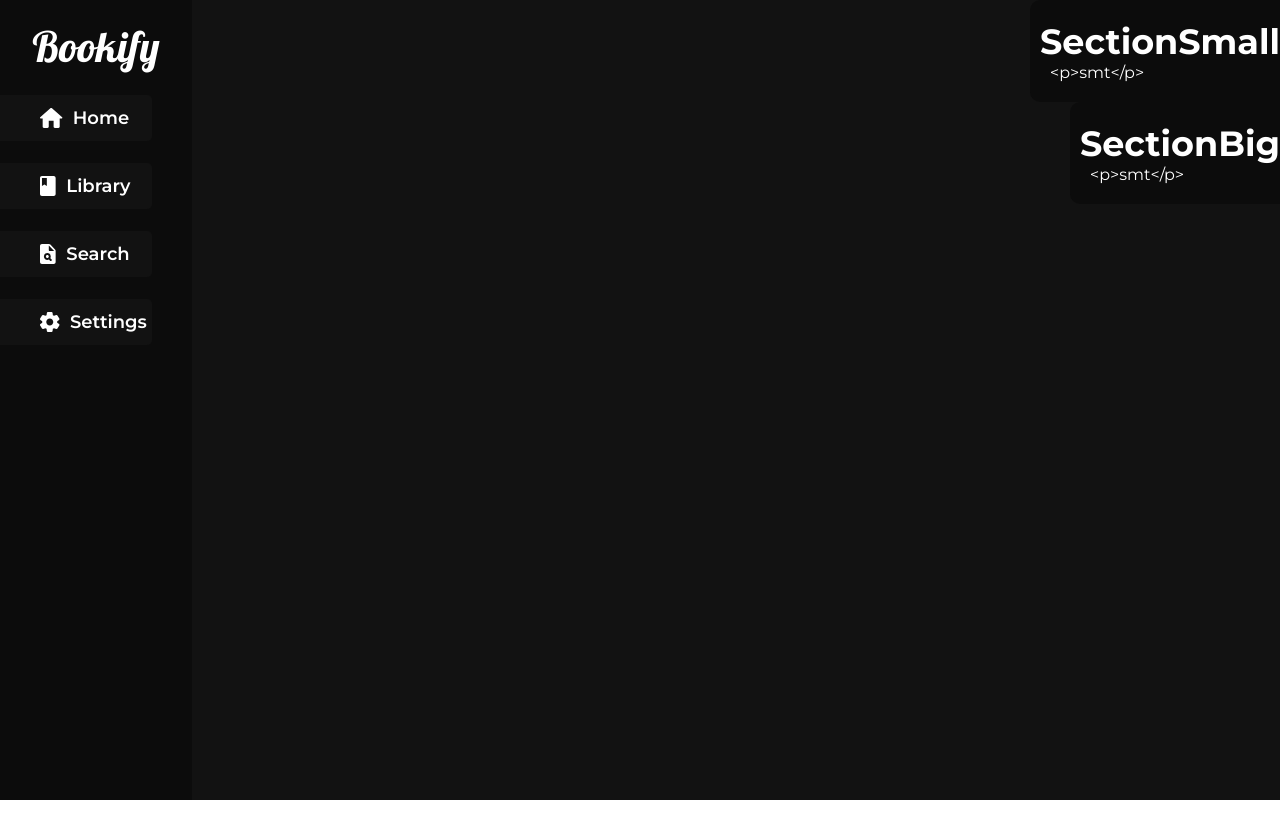
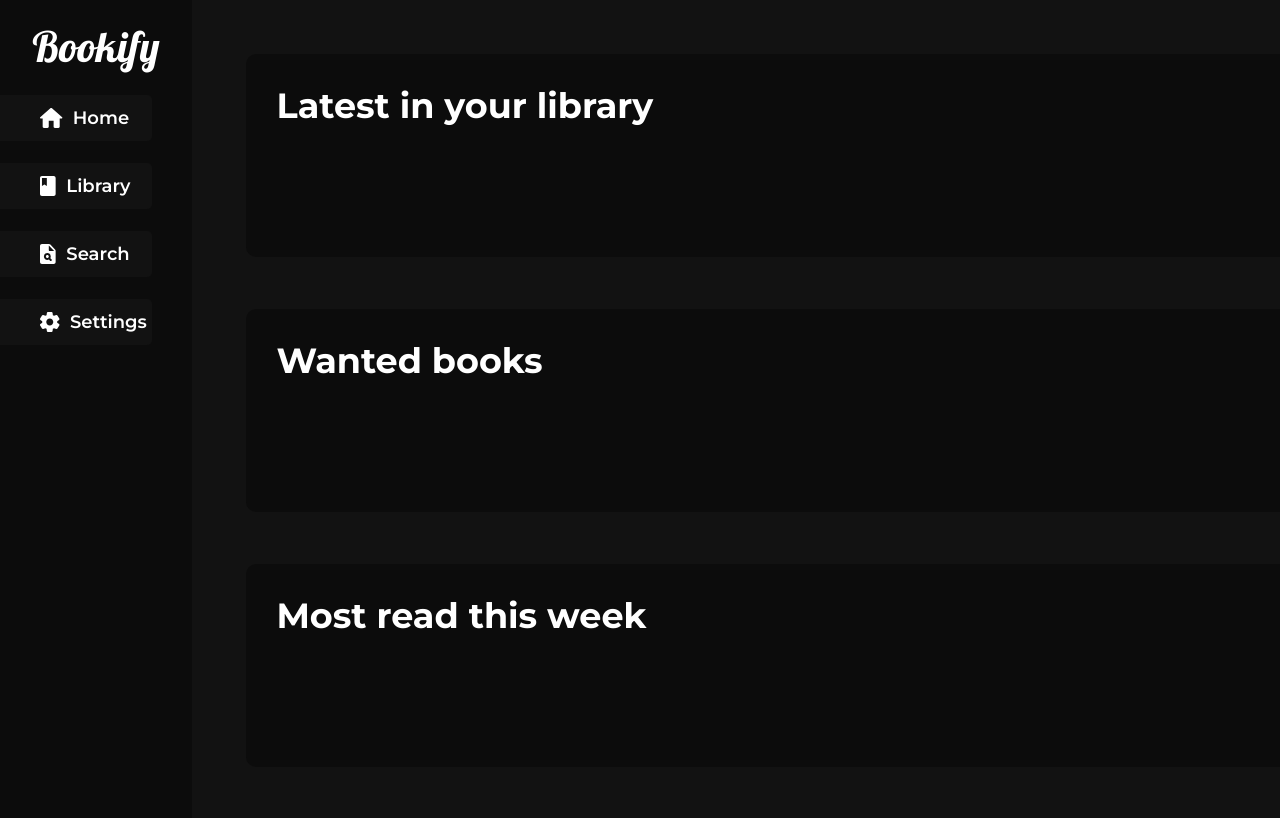
Before and after one commit to Simpleton-Yogy/bookify-web, a Vue app: page / in a window 1280 px wide. Built offline with nearby package versions, Linux system fonts and the light colour scheme.

Commit message:
split sections

```diff
--- a/src/App.vue
+++ b/src/App.vue
@@ -12,8 +12,7 @@
       </div>
     </div>
     <div class="contentContainer">
-      <Section title="SectionSmall" content="<p>smt</p>" style="small" />
-      <Section title="SectionBig" content="<p>smt</p>" style="big" />
+      <Home />
     </div>
   </div>
 </template>
@@ -21,20 +20,19 @@
 <script>
 
 // Import Pages
-// import Home from '@/pages/Home.vue';
+import Home from '@/pages/Home.vue';
 // import Library from '@/pages/Library.vue';
 // import Search from '@/pages/Search.vue';
 // import Settings from '@/pages/Settings.vue';
 
 // Import Components
 import MenuItem from '@/components/MenuItem.vue';
-import Section from '@/components/Section.vue';
 
 
 export default {
   name: 'App',
   components: {
-    MenuItem, Section
+    MenuItem, Home
   },
 }
 </script>
--- a/src/components/Section.vue
+++ /dev/null
@@ -1,91 +0,0 @@
-<template>
-    <div class="sectionContainer">
-        <div class="sectionTitle">{{ title }}</div>
-        <div class="sectionContent" v-bind:class = "{bigSection : bigSectionSelected, smallSection : smallSectionSelected}">
-            {{ content }}
-        </div>
-    </div>
-</template>
-
-<script>
-
-
-export default {
-  name: 'MenuItem',
-  components: {
-
-  },
-  props: [
-      'title', 'content', 'style'
-  ],
-
-  data: function () {
-
-      let smallSection = false;
-      let bigSection = false;
-
-      if (this.style === "small"){
-          smallSection = true;
-      }
-      else if (this.style === "big"){
-          bigSection = true;
-      }
-
-      return {
-          bigSectionSelected: bigSection,
-          smallSectionSelected: smallSection
-      }
-  }
-}
-
-
-</script>
-
-<style scoped lang="scss">
-
-@import url('https://fonts.googleapis.com/css2?family=Montserrat:ital,wght@0,100;0,200;0,300;0,400;0,500;0,600;0,700;0,800;1,100;1,200;1,300;1,400;1,500;1,600;1,700&display=swap');
-@import "@/assets/colors.scss";
-
-.sectionContainer {
-    display: flex;
-    flex-flow: column nowrap;
-    justify-content: center;
-    align-items: flex-start;
-    padding: 20px 0 20px 20px;
-    background-color: $dark;
-    border-radius: 10px 0 0 10px;
-
-    .sectionTitle {
-        color: $text;
-        font-family: 'Montserrat', sans-serif;
-        font-size: 35px;
-        font-weight: 700;
-        margin: 0 0 0 -10px;
-    }
-
-    .sectionContent {
-        min-height: 10px;
-
-        .bigSection {
-            display: flex;
-            flex-flow: row wrap;
-            justify-content: flex-start;
-            align-items: flex-start;
-            overflow-y: scroll;
-            min-height: 500px;
-        }
-
-        .smallSection {
-            display: flex;
-            flex-flow: row nowrap;
-            justify-content: flex-start;
-            align-items: center;
-            overflow-x: scroll;
-            min-height: 100px;
-        }
-    }
-
-
-}
-
-</style>
--- /dev/null
+++ b/src/components/SectionBig.vue
@@ -0,0 +1,64 @@
+<template>
+    <div class="sectionContainer">
+        <div class="sectionTitle">{{ title }}</div>
+        <div class="sectionContent">
+            <slot></slot>
+        </div>
+    </div>
+</template>
+
+<script>
+
+
+export default {
+  name: 'MenuItem',
+  components: {
+
+  },
+  props: [
+      'title'
+  ],
+
+  data: function () {
+  }
+}
+
+
+</script>
+
+<style scoped lang="scss">
+
+@import url('https://fonts.googleapis.com/css2?family=Montserrat:ital,wght@0,100;0,200;0,300;0,400;0,500;0,600;0,700;0,800;1,100;1,200;1,300;1,400;1,500;1,600;1,700&display=swap');
+@import "@/assets/colors.scss";
+
+.sectionContainer {
+    display: flex;
+    flex-flow: column nowrap;
+    justify-content: center;
+    align-items: flex-start;
+    padding: 20px 0 20px 20px;
+    background-color: $dark;
+    border-radius: 10px 0 0 10px;
+    margin-bottom: 5%;
+
+    .sectionTitle {
+        color: $text;
+        font-family: 'Montserrat', sans-serif;
+        font-size: 35px;
+        font-weight: 700;
+        margin: 0 0 0 -10px;
+    }
+
+    .sectionContent {
+        display: flex;
+        flex-flow: row wrap;
+        justify-content: flex-start;
+        align-items: flex-start;
+        overflow-y: auto;
+        min-height: 500px;
+    }
+
+
+}
+
+</style>
--- /dev/null
+++ b/src/components/SectionSmall.vue
@@ -0,0 +1,65 @@
+<template>
+    <div class="sectionContainer">
+        <div class="sectionTitle">{{ title }}</div>
+        <div class="sectionContent">
+            <slot></slot>
+        </div>
+    </div>
+</template>
+
+<script>
+
+
+export default {
+  name: 'MenuItem',
+  components: {
+
+  },
+  props: [
+      'title'
+  ],
+
+  data: function () {
+
+  }
+}
+
+
+</script>
+
+<style scoped lang="scss">
+
+@import url('https://fonts.googleapis.com/css2?family=Montserrat:ital,wght@0,100;0,200;0,300;0,400;0,500;0,600;0,700;0,800;1,100;1,200;1,300;1,400;1,500;1,600;1,700&display=swap');
+@import "@/assets/colors.scss";
+
+.sectionContainer {
+    display: flex;
+    flex-flow: column nowrap;
+    justify-content: center;
+    align-items: flex-start;
+    padding: 30px 0 30px 50px;
+    background-color: $dark;
+    border-radius: 10px 0 0 10px;
+    margin-bottom: 5%;
+
+    .sectionTitle {
+        color: $text;
+        font-family: 'Montserrat', sans-serif;
+        font-size: 35px;
+        font-weight: 700;
+        margin: 0 0 0 -20px;
+    }
+
+    .sectionContent {
+        display: flex;
+        flex-flow: row nowrap;
+        justify-content: flex-start;
+        align-items: center;
+        overflow-x: auto;
+        min-height: 100px;
+    }
+
+
+}
+
+</style>
--- a/src/pages/Home.vue
+++ b/src/pages/Home.vue
@@ -0,0 +1,35 @@
+<template>
+    <div class="homeMainContainer">
+    <SectionSmall title="Latest in your library"></SectionSmall>
+    <SectionSmall title="Wanted books"></SectionSmall>
+    <SectionSmall title="Most read this week"></SectionSmall>
+  </div>
+</template>
+
+<script>
+
+// Import Components
+import SectionSmall from '@/components/SectionSmall.vue';
+
+
+export default {
+  name: 'App',
+  components: {
+    SectionSmall
+    },
+}
+</script>
+
+<style scoped lang="scss">
+
+@import "@/assets/colors.scss";
+
+.homeMainContainer {
+    display: flex;
+    flex-flow: column nowrap;
+    width: 95%;
+    padding-top: 5%;
+}
+
+
+</style>
```
